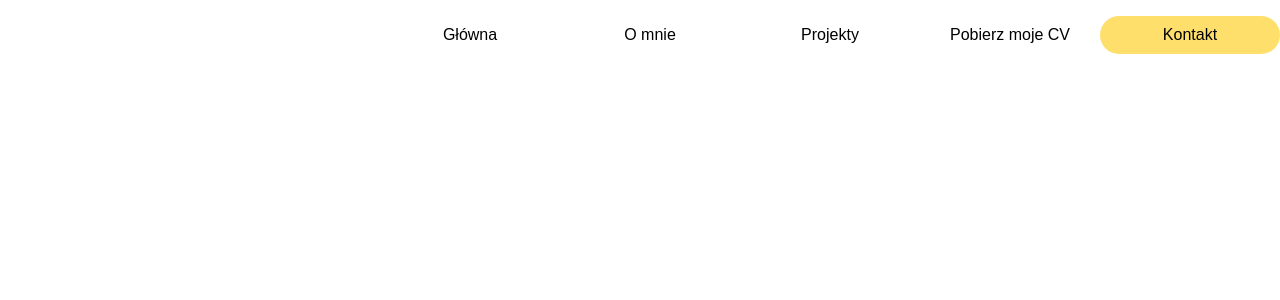
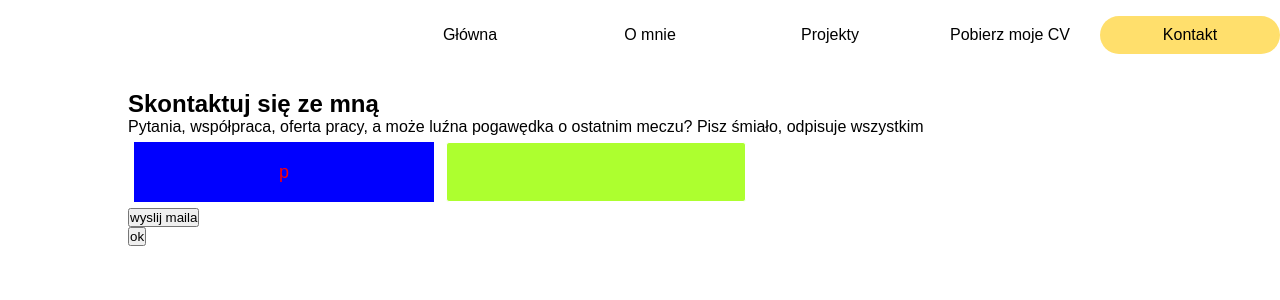
Before and after one commit to Maczi01/MyWebsite, a React (Create React App) app: page /contact in a window 1280 px wide. Shown: the top 300 px of the page. Built offline with nearby package versions, Linux system fonts and the light colour scheme.

Commit message:
Added contact form (very first version)

```diff
--- a/src/App.js
+++ b/src/App.js
@@ -9,6 +9,7 @@ import {ThemeProvider} from "styled-components";
 import {lightTheme} from './theme/theme'
 import styled from "styled-components";
 import GlobalStyle from "./theme/GlobalStyle";
+import ContactContent from "./Contact/ContactContent";
 
 const StyledApp = styled.div`
       background-color: ${({theme}) => theme.backgroundColor};
@@ -34,6 +35,9 @@ function App() {
                         <Route path='/projects'>
                             <ProjectsContent/>
                         </Route>
+                        <Route path='/contact'>
+                            <ContactContent/>
+                        </Route>
                     </Switch>
                 </Router>
             </ThemeProvider>
--- a/src/Contact/ContactContent.js
+++ b/src/Contact/ContactContent.js
@@ -1,6 +1,53 @@
-const ResumeContent = () => (
+import styled from "styled-components";
+import MainContainer from "../components/MainContainer";
+
+const FormWrapper = styled.div`
+      display: flex;
+      justify-content: center;
+      align-items: center;
+      flex-direction: column;
+      margin: 0 auto;
+      width: 50vw;
+`;
+
+const StyledLabel = styled.label`
+      background-color: blue;
+      color: red;
+      text-align: center;
+      justify-content: center;
+      transition: 0.2s ease-out all;
+      font-size: 18px;
+      height: 60px;
+      width: 300px;
+      margin: 6px;
+      display: flex;
+      text-decoration: none;
+      align-items: center;
+`;
+
+const FormItem = styled.div`
+      width: 100%;
+      display: flex;
+`;
+
+const StyledInput = styled.input`
+    display: block;
+    appearance: none;
+    outline: 0;
+    border: 1px solid white;
+    width: 300px;
+    border-radius: 3px;
+    margin: 6px;
+    text-align: center;
+    font-size: 18px;
+    color: black;
+    transition-duration: 0.25s;
+    font-weight: 300;
+    background-color: greenyellow;
+`;
+const ContactContent = () => (
     <>
-        <flex>
+        <MainContainer>
             <h2>
                 <strong>
                     Skontaktuj się ze mną
@@ -10,8 +57,27 @@ const ResumeContent = () => (
                 Pytania, współpraca, oferta pracy, a może luźna pogawędka o ostatnim meczu? Pisz śmiało, odpisuje
                 wszystkim
             </p>
-        </flex>
+
+            <form autoComplete="off">
+                <FormItem>
+                    <StyledLabel htmlFor="currentQuantity">
+                        <p>p</p>
+                    </StyledLabel>
+                    <StyledInput
+                    >
+                    </StyledInput>
+                </FormItem>
+
+                <FormItem>
+                    <button> wyslij maila</button>
+                </FormItem>
+
+                <button
+                >ok
+                </button>
+            </form>
+        </MainContainer>
     </>
 )
 
-export default ResumeContent;
+export default ContactContent;
--- a/src/Resume/ResumeContent.js
+++ b/src/Resume/ResumeContent.js
@@ -1,5 +1,75 @@
 import MainContainer from "../components/MainContainer";
+import styled from "styled-components";
 
+const FormWrapper = styled.div`
+      display: flex;
+      justify-content: center;
+      align-items: center;
+      flex-direction: column;
+      margin: 0 auto;
+      width: 50vw;
+      @media (max-width: ${({theme}) => theme.mobile}) {
+        width: 100vw;
+     }
+`;
+
+const StyledLabel = styled.label`
+      background-color: blue;
+      color: red;
+      text-align: center;
+      justify-content: center;
+      transition: 0.2s ease-out all;
+      font-size: 18px;
+      height: 60px;
+      width: 300px;
+      margin: 6px;
+      display: flex;
+      text-decoration: none;
+      align-items: center;
+`;
+
+const FormItem = styled.div`
+      width: 100%;
+      display: flex;
+`;
+
+const Select = styled.select`
+      width: 300px;
+      font-size: 18px;
+      display: flex;
+      text-decoration: none;
+      justify-content: center;
+      text-align: center;
+      align-items: center;
+      height: 60px;
+      padding-left: 5px;
+      border: none;
+      margin: 6px;
+      text-align-last:center;
+      outline: none;
+      color: black;
+      background-color: red;
+`;
+
+const StyledInput = styled.input`
+    display: block;
+    appearance: none;
+    outline: 0;
+    border: 1px solid white;
+    width: 300px;
+    border-radius: 3px;
+    margin: 6px;
+    text-align: center;
+    font-size: 18px;
+    color: black;
+    transition-duration: 0.25s;
+    font-weight: 300;
+    background-color: ${({theme}) => theme.colors.gray};
+    @media (max-width: ${({theme}) => theme.mobile}) {
+       height: 50px;
+    }
+  }
+`;
 
 const ResumeContent = () => (
     <>
@@ -14,6 +84,27 @@ const ResumeContent = () => (
                     Jeśli chcesz pobrać moje CV, zostaw proszę swoje dane. Nie chcę, by moje CV przemieszczało się
                     swobodnie po internecie. Zostaw swoje dane, CV, zostanie przesłane na Twój adres email.
                 </strong>
+
+                <form autoComplete="off">
+                    <FormItem>
+                        <StyledLabel htmlFor="currentQuantity">
+                            <p >p</p>
+                        </StyledLabel>
+                        <StyledInput
+                        >
+                        </StyledInput>
+                    </FormItem>
+
+                    <FormItem>
+                        <button> wyslij maila</button>
+                    </FormItem>
+
+                    <button
+                    >ok
+                    </button>
+                </form>
+
+
             </p>
         </MainContainer>
     </>
--- a/src/components/Navbar.js
+++ b/src/components/Navbar.js
@@ -8,7 +8,7 @@ const NavbarWrapper = styled.nav`
   height: 70px;
   margin-bottom: 20px;
   transition: all 0.5s linear;
-`
+`;
 
 const StyledNavLink = styled(NavLink)`
   text-decoration: none;
@@ -21,7 +21,8 @@ const StyledNavLink = styled(NavLink)`
       width: 180px;
       border-radius: 45px;
     }
-`
+`;
+
 
 const Navbar = () => (
 
```
Also changed, not shown: 1 other file (tests, documents, lock files or other folders). Lines whose indentation alone changed are shown as unchanged.
